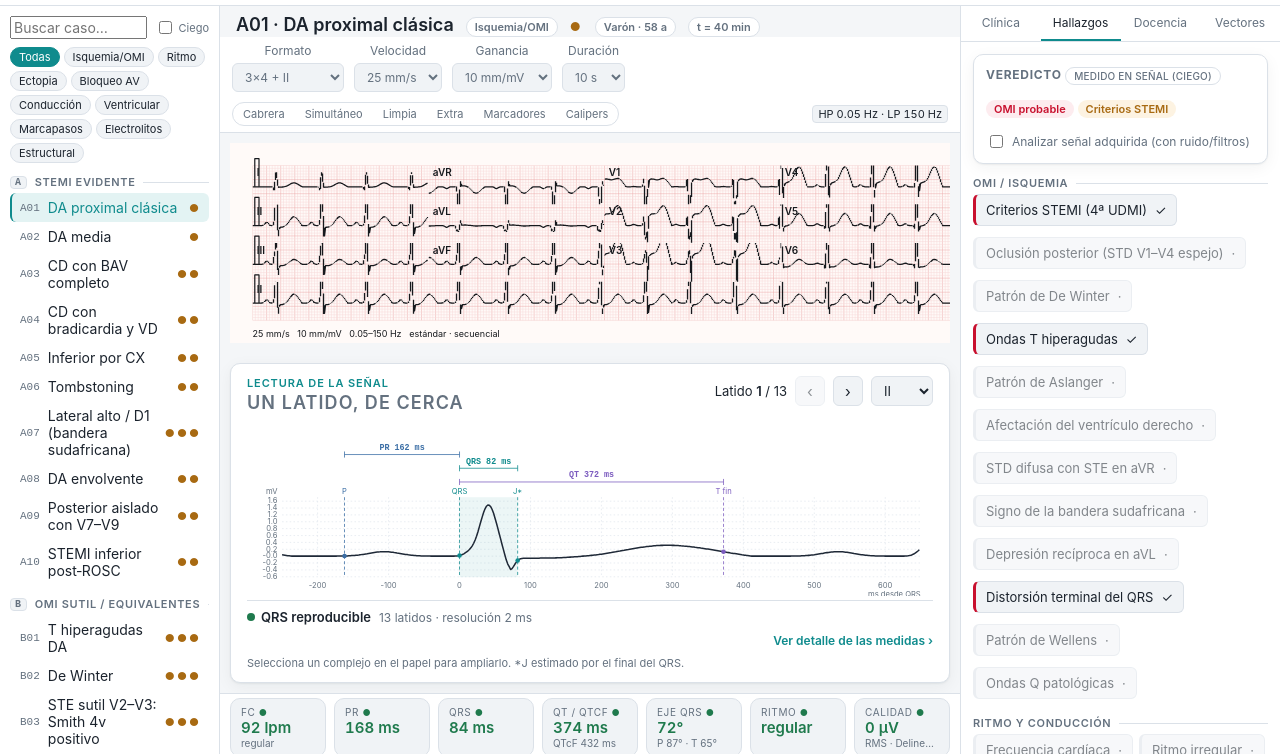
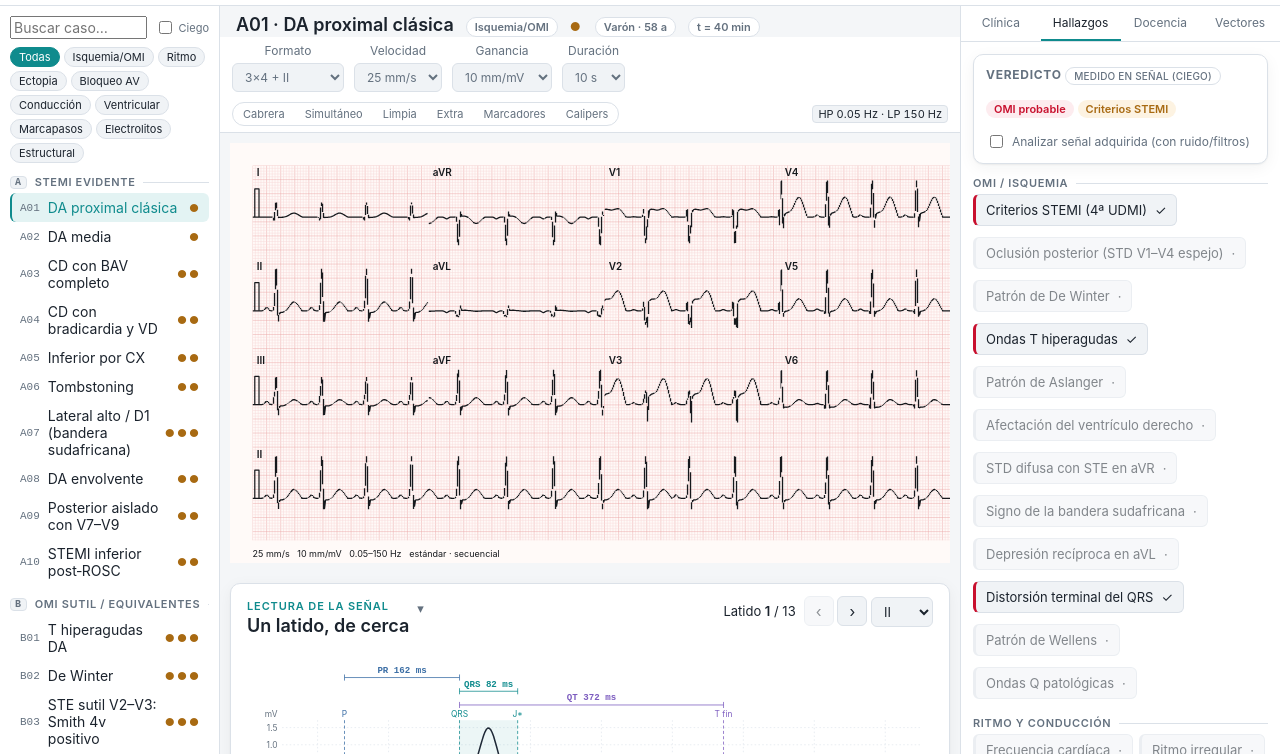
Before and after one commit to DanielOpazoD/DanielOpazoD-ecg-oclusion-sim-, a website built with Vite: page index.html in a window 1280 px wide. Shown: the part 46-800 px from the top of the page. Built offline with nearby package versions, Linux system fonts and the light colour scheme.

Commit message:
fix(ui): beat card collapsible, paper min-height, svg readability
Co-Authored-By: Devin AI <158243242+devin-ai-integration[bot]@users.noreply.github.com>

```diff
--- a/src/ui/ecg/beatDetail.ts
+++ b/src/ui/ecg/beatDetail.ts
@@ -80,24 +80,26 @@ export function renderBeatReaderSvg(
       `<line x1="${x.toFixed(1)}" y1="${plotTop}" x2="${x.toFixed(1)}" y2="${plotBot}" stroke="${grid}" stroke-dasharray="2 3"/>`,
     );
     parts.push(
-      `<text x="${x.toFixed(1)}" y="${plotBot + 14}" text-anchor="middle" font-size="10" fill="#64717f">${ms}</text>`,
+      `<text x="${x.toFixed(1)}" y="${plotBot + 14}" text-anchor="middle" font-size="11" fill="#64717f">${ms}</text>`,
     );
   }
-  const vStep = 0.2;
+  // y ticks: 0.5 mV step when the span is large, else 0.2; never more than 6.
+  let vStep = vmax - vmin > 1.2 ? 0.5 : 0.2;
+  while (Math.ceil(vmax / vStep) - Math.floor(vmin / vStep) > 6) vStep *= 2;
   for (let v = Math.ceil(vmin / vStep) * vStep; v <= vmax; v += vStep) {
     const y = py(v);
     parts.push(
       `<line x1="${xL}" y1="${y.toFixed(1)}" x2="${xR}" y2="${y.toFixed(1)}" stroke="${grid}" stroke-dasharray="2 3"/>`,
     );
     parts.push(
-      `<text x="${xL - 6}" y="${(y + 3).toFixed(1)}" text-anchor="end" font-size="10" fill="#64717f">${v.toFixed(1)}</text>`,
+      `<text x="${xL - 6}" y="${(y + 4).toFixed(1)}" text-anchor="end" font-size="11" fill="#64717f">${v.toFixed(1)}</text>`,
     );
   }
   parts.push(
-    `<text x="${xL - 6}" y="${plotTop - 4}" text-anchor="end" font-size="10" fill="#64717f">mV</text>`,
+    `<text x="${xL - 6}" y="${plotTop - 4}" text-anchor="end" font-size="11" fill="#64717f">mV</text>`,
   );
   parts.push(
-    `<text x="${xR}" y="${plotBot + 26}" text-anchor="end" font-size="10" fill="#64717f">ms desde QRS</text>`,
+    `<text x="${xR}" y="${plotBot + 26}" text-anchor="end" font-size="11" fill="#64717f">ms desde QRS</text>`,
   );
 
   // Fiducials + shaded QRS band.
@@ -113,7 +115,7 @@ export function renderBeatReaderSvg(
     const x = px(f.t);
     parts.push(
       `<line x1="${x.toFixed(1)}" y1="${plotTop}" x2="${x.toFixed(1)}" y2="${plotBot}" stroke="${f.color}" stroke-dasharray="4 3"/>`,
-      `<text x="${x.toFixed(1)}" y="${plotTop - 4}" text-anchor="middle" font-size="10" fill="${f.color}">${f.label}</text>`,
+      `<text x="${x.toFixed(1)}" y="${plotTop - 4}" text-anchor="middle" font-size="11" fill="${f.color}">${f.label}</text>`,
     );
   }
 
@@ -137,7 +139,7 @@ export function renderBeatReaderSvg(
       `<line x1="${x0.toFixed(1)}" y1="${y}" x2="${x1.toFixed(1)}" y2="${y}" stroke="${color}"/>`,
       `<line x1="${x0.toFixed(1)}" y1="${y - 4}" x2="${x0.toFixed(1)}" y2="${y + 4}" stroke="${color}"/>`,
       `<line x1="${x1.toFixed(1)}" y1="${y - 4}" x2="${x1.toFixed(1)}" y2="${y + 4}" stroke="${color}"/>`,
-      `<text x="${((x0 + x1) / 2).toFixed(1)}" y="${y - 6}" text-anchor="middle" font-size="11" font-weight="600" font-family="ui-monospace,monospace" fill="${color}">${label}</text>`,
+      `<text x="${((x0 + x1) / 2).toFixed(1)}" y="${y - 6}" text-anchor="middle" font-size="12" font-weight="600" font-family="ui-monospace,monospace" fill="${color}">${label}</text>`,
     );
   };
   if (b.pOnsetS !== undefined)
--- a/src/ui/panels/beatReader.ts
+++ b/src/ui/panels/beatReader.ts
@@ -16,7 +16,8 @@ const STATUS = {
 /**
  * «Un latido, de cerca» card below the paper: wide per-beat readout with
  * fiducials and PR/QRS/QT dimensions, beat picker ‹ ›, lead select and an
- * expandable per-beat measurements table.
+ * expandable per-beat measurements table. The whole card collapses via the
+ * title button (view.beatOpen).
  */
 export function renderBeatReader(
   el: HTMLElement,
@@ -29,29 +30,39 @@ export function renderBeatReader(
   const setView = (patch: Partial<AppState['view']>) =>
     store.update({ view: { ...s.view, ...patch } });
   const beats = delineation?.beats ?? [];
+  const open = s.view.beatOpen;
   el.innerHTML = '';
-  el.className = 'card beat-reader';
+  el.className = `card beat-reader${open ? '' : ' collapsed'}`;
   el.innerHTML = `
     <div class="br-head">
-      <div><div class="kicker">Lectura de la señal</div><h3>Un latido, de cerca</h3></div>
+      <button class="br-title" id="br-collapse" aria-expanded="${open}" aria-controls="br-body">
+        <span><span class="kicker">Lectura de la señal</span>
+          <h3>Un latido, de cerca</h3></span>
+        <span class="br-chev" aria-hidden="true">▾</span>
+      </button>
       <div class="br-controls"></div>
     </div>
+    <div id="br-body" class="br-body">
       <div class="br-plot"></div>
       <div class="br-foot"></div>
-    <details class="br-detail"><summary>Ver detalle de las medidas</summary><div class="br-table"></div></details>
+      <div class="br-table-wrap" id="br-table-wrap" hidden><div class="br-table"></div></div>
       <p class="br-hint">Selecciona un complejo en el papel para ampliarlo.
-      <span class="mono">*J</span> estimado por el final del QRS.</p>`;
+        <span class="mono">*J</span> estimado por el final del QRS.</p>
+    </div>`;
+  el.querySelector('#br-collapse')!.addEventListener('click', () =>
+    setView({ beatOpen: !store.get().view.beatOpen }),
+  );
   const ctr = el.querySelector<HTMLElement>('.br-controls')!;
   const plot = el.querySelector<HTMLElement>('.br-plot')!;
   const foot = el.querySelector<HTMLElement>('.br-foot')!;
-  const detail = el.querySelector<HTMLDetailsElement>('.br-detail')!;
+  const tableWrap = el.querySelector<HTMLElement>('.br-table-wrap')!;
   const table = el.querySelector<HTMLElement>('.br-table')!;
 
   if (!ecg || !beats.length) {
     plot.innerHTML = `<p class="mono" style="color:var(--muted);padding:12px 0">
       Sin latidos delineables en este trazado.</p>`;
-    el.querySelector('.br-foot')!.remove();
-    detail.remove();
+    foot.remove();
+    tableWrap.remove();
     return;
   }
 
@@ -66,11 +77,13 @@ export function renderBeatReader(
 
   ctr.innerHTML = `
     <span class="br-count">Latido <b>${idx + 1}</b> / ${beats.length}</span>
+    <span class="br-nav">
       <button id="br-prev" aria-label="Latido anterior" ${idx <= 0 ? 'disabled' : ''}>‹</button>
       <button id="br-next" aria-label="Latido siguiente" ${idx >= beats.length - 1 ? 'disabled' : ''}>›</button>
       <select aria-label="Derivación">${STD_LEADS.map(
         (l) => `<option value="${l}" ${l === lead ? 'selected' : ''}>${l}</option>`,
-    ).join('')}</select>`;
+      ).join('')}</select>
+    </span>`;
   ctr.querySelector('#br-prev')!.addEventListener('click', () => setView({ beatIdx: idx - 1 }));
   ctr.querySelector('#br-next')!.addEventListener('click', () => setView({ beatIdx: idx + 1 }));
   ctr
@@ -83,9 +96,20 @@ export function renderBeatReader(
 
   const st = STATUS[delineation!.evidence.qrs.status] ?? STATUS.unavailable;
   foot.innerHTML = `
+    <div class="br-left">
       <span class="br-status"><span class="br-dot" style="background:${st.color}"></span>
         ${st.label}</span>
-    <span class="br-meta">${beats.length} latidos · resolución ${(1000 / ecg.fs).toFixed(0)} ms</span>`;
+      <span class="br-meta">${beats.length} latidos · resolución ${(1000 / ecg.fs).toFixed(0)} ms</span>
+    </div>
+    <button class="br-link" id="br-detail" aria-expanded="false"
+      aria-controls="br-table-wrap">Ver detalle de las medidas ›</button>`;
+  const detailBtn = foot.querySelector<HTMLButtonElement>('#br-detail')!;
+  detailBtn.addEventListener('click', () => {
+    const opening = tableWrap.hidden;
+    tableWrap.hidden = !opening;
+    detailBtn.setAttribute('aria-expanded', String(opening));
+    detailBtn.textContent = `Ver detalle de las medidas ${opening ? '‹' : '›'}`;
+  });
 
   // Per-beat measurements table (current row highlighted).
   const qtc = delineation!.qtc;
@@ -106,7 +130,7 @@ export function renderBeatReader(
       Bazett ${fmt(qtc.bazett)} · Fridericia ${fmt(qtc.fridericia)} · Framingham ${fmt(qtc.framingham)} · Hodges ${fmt(qtc.hodges)} ms</p>`;
 
   // Clicking a row selects that beat too.
-  table.querySelectorAll('tr.cur, tr:not(.cur)').forEach((tr, i) => {
+  table.querySelectorAll('tr').forEach((tr, i) => {
     if (i === 0) return; // header
     tr.addEventListener('click', () => {
       const n = Number(tr.querySelector('td')!.textContent);
--- a/src/ui/state/appState.ts
+++ b/src/ui/state/appState.ts
@@ -27,6 +27,7 @@ export interface ViewState {
   beatLead: LeadId;
   /** Calipers mode: drag measures; off → click picks a beat. */
   calipers: boolean;
+  beatOpen: boolean;
 }
 
 export type Mode = 'cases' | 'lab' | 'monitor' | 'quiz';
@@ -107,6 +108,7 @@ export const store = createStore<AppState>({
     beatIdx: null,
     beatLead: 'II',
     calipers: false,
+    beatOpen: true,
   },
   playing: false,
   playSpeedMinPerS: 1,
--- a/src/ui/styles/base.css
+++ b/src/ui/styles/base.css
@@ -167,7 +167,7 @@ input[type='text'] {
   min-width: 0;
   display: flex;
   flex-direction: column;
-  overflow: hidden;
+  overflow-y: auto;
 }
 .right-panel {
   width: 380px;
@@ -254,7 +254,7 @@ input[type='text'] {
 
 .ecg-wrap {
   flex: 1;
-  min-height: 220px;
+  min-height: 440px;
   overflow: auto;
   display: flex;
   flex-direction: column;
@@ -483,7 +483,37 @@ button.ghost:hover {
 .beat-reader h3 {
   font-size: var(--fs-xl);
   font-weight: 600;
+  color: var(--text);
+  text-transform: none;
+  letter-spacing: 0;
   margin: 2px 0 var(--sp-2);
+}
+.br-title {
+  display: flex;
+  align-items: flex-start;
+  gap: var(--sp-2);
+  background: none;
+  border: none;
+  padding: 0;
+  text-align: left;
+  cursor: pointer;
+  color: var(--text);
+}
+.br-chev {
+  color: var(--muted);
+  font-size: var(--fs-md);
+  transition: transform 0.15s;
+  padding-top: 4px;
+}
+.br-title[aria-expanded='false'] .br-chev {
+  transform: rotate(-90deg);
+}
+.beat-reader.collapsed .br-plot,
+.beat-reader.collapsed .br-foot,
+.beat-reader.collapsed .br-table-wrap,
+.beat-reader.collapsed .br-hint,
+.beat-reader.collapsed .br-nav {
+  display: none;
 }
 .br-controls {
   display: flex;
@@ -505,13 +535,31 @@ button.ghost:hover {
 }
 .br-foot {
   display: flex;
+  justify-content: space-between;
   align-items: center;
+  flex-wrap: nowrap;
   gap: var(--sp-2);
   font-size: var(--fs-md);
   font-weight: 600;
   border-top: 1px solid var(--border);
   padding-top: var(--sp-2);
   margin-top: var(--sp-1);
+}
+.br-left {
+  display: flex;
+  align-items: center;
+  gap: var(--sp-2);
+  min-width: 0;
+}
+.br-link {
+  background: none;
+  border: none;
+  padding: 0;
+  color: var(--accent);
+  font-weight: 600;
+  font-size: var(--fs-sm);
+  cursor: pointer;
+  white-space: nowrap;
 }
 .br-status {
   display: flex;
@@ -529,22 +577,12 @@ button.ghost:hover {
   font-weight: 400;
   font-size: var(--fs-sm);
 }
-.br-detail {
+.br-table-wrap {
   margin-top: var(--sp-2);
   font-size: var(--fs-sm);
 }
-.br-detail summary {
-  cursor: pointer;
-  color: var(--accent);
-  font-weight: 600;
-  text-align: right;
-  list-style: none;
-}
-.br-detail summary::after {
-  content: ' ›';
-}
-.br-detail[open] summary::after {
-  content: ' ‹';
+.br-table-wrap[hidden] {
+  display: none;
 }
 .br-table table {
   margin-top: var(--sp-2);
```
Also changed, not shown: src/ui/v2.test.ts (+1 -0 lines). Lines whose indentation alone changed are shown as unchanged.
